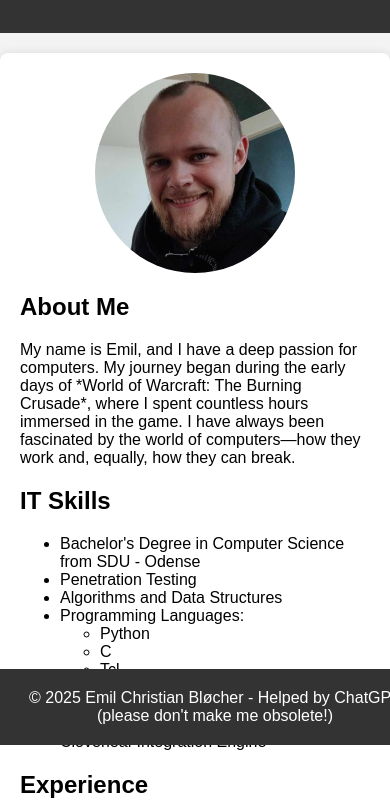
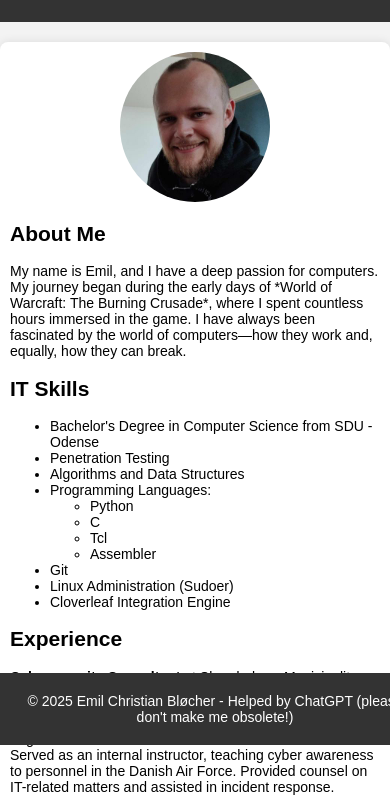
Before and after one commit to Obelicks/homepage, a plain HTML site: page index.html in a window 390 px wide. Shown: the part 99-904 px from the top of the page. Drawn offline with Linux system fonts and the light colour scheme.

Commit message:
Add Phone Support

```diff
--- a/index.html
+++ b/index.html
@@ -46,6 +46,17 @@
             position: fixed;
             bottom: 0;
             width: 100%;
+        }
+        @media (max-width: 600px) {
+            body {
+                font-size: 14px;
+            }
+            .container {
+                padding: 10px;
+            }
+            .profile-img {
+                max-width: 150px;
+            }
         }
     </style>
 </head>
```
